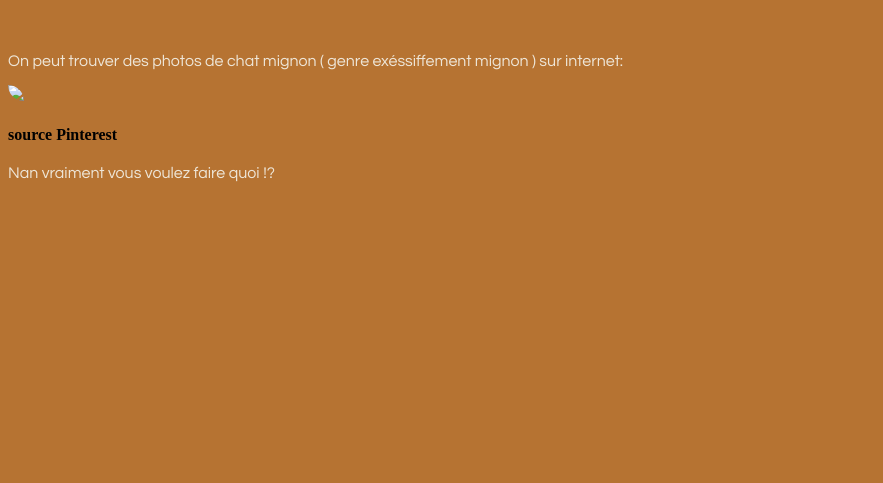
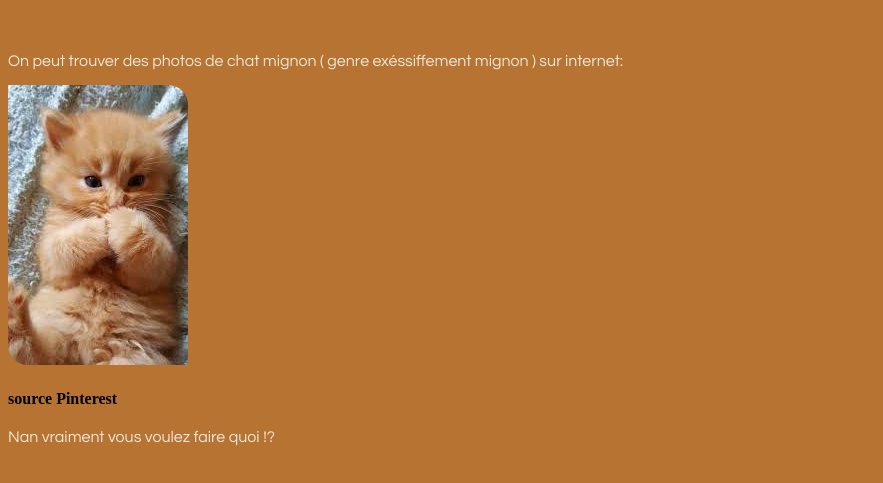
Before and after one commit to Touronlepouf/Catoworld, a plain HTML site: page Index.html in a window 1280 px wide. Shown: the part 61-544 px from the top of the page, without its empty margins (0-883 px from the left). Drawn offline with Linux system fonts and the light colour scheme.

Commit message:
Update Index.html

```diff
--- a/Index.html
+++ b/Index.html
@@ -14,7 +14,7 @@
     <p>
         On peut trouver des photos de chat mignon ( genre exéssiffement mignon ) sur internet:
     </p>
-    <img src="IMAGES/chat KAWAII.png">
+    <img src="IMAGES/chat_KAWAII.jpg">
     <h4>source Pinterest</h4>
     <p>
     Nan vraiment vous voulez faire quoi !?
```
